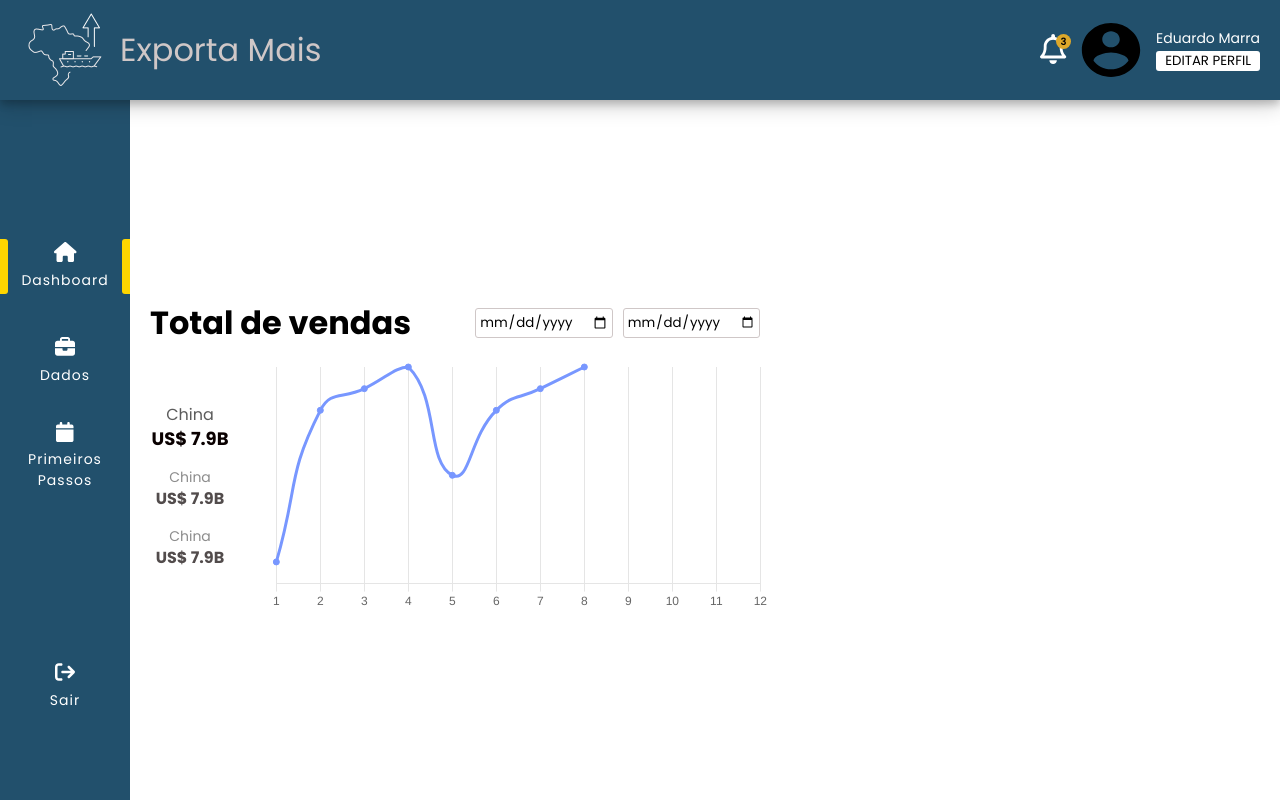
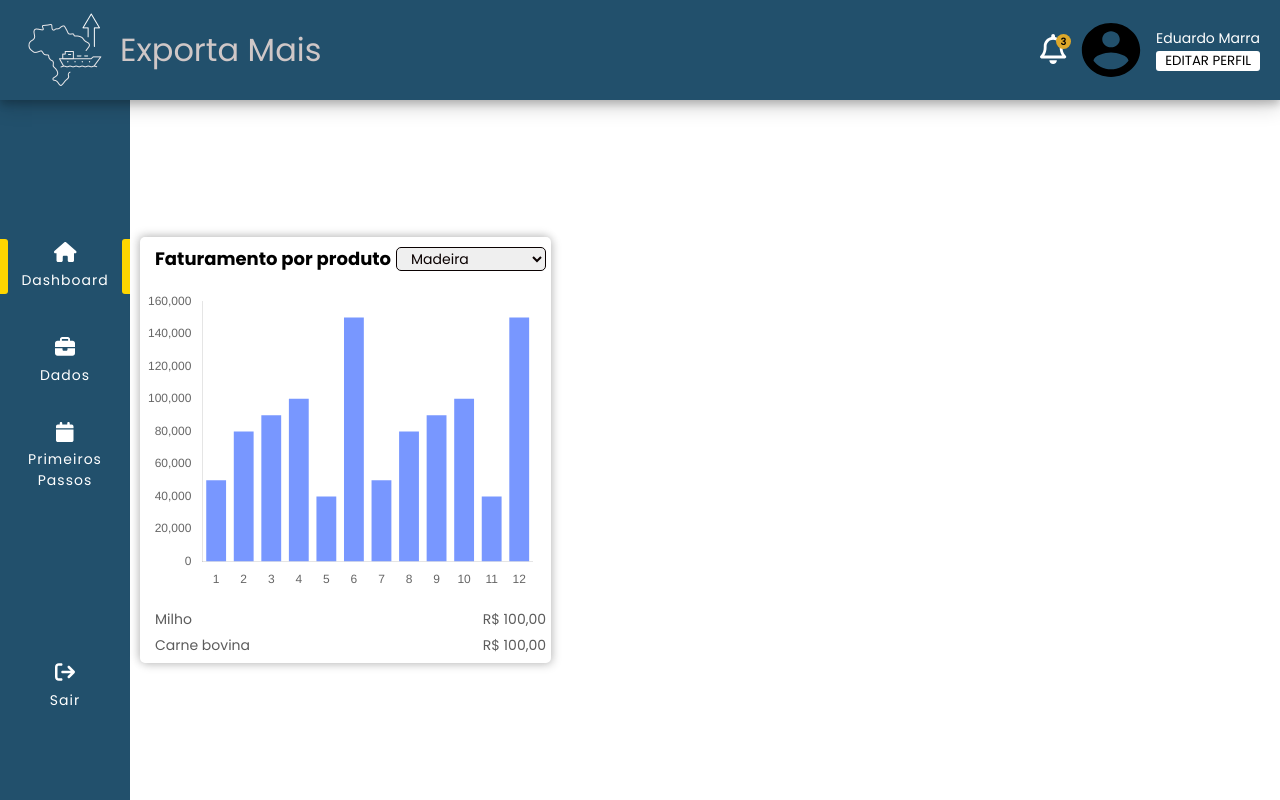
Before and after one commit to Eduardomarra/exportaMaisBr, an Angular app: page /steps in a window 1280 px wide. Built offline with nearby package versions, Linux system fonts and the light colour scheme.

Commit message:
per-product component

```diff
--- a/src/app/features/dashboard/components/per-product/per-product.component.html
+++ b/src/app/features/dashboard/components/per-product/per-product.component.html
@@ -1,6 +1,26 @@
-<div>
-  <div>
+<div class="container shadow-container">
+  <div class="title">
     <h2>Faturamento por produto</h2>
-    <canvas id="piechart" width="440" height="340"></canvas>
+    <select id="">
+      <option value="madeira" selected>Madeira</option>
+      <option value="milho">Milho</option>
+      <option value="ferro">Ferro</option>
+      <option value="acucar">Açúcar</option>
+    </select>
+  </div>
+  <div class="chart-pie">
+    <div class="grafic-product">
+      <canvas id="piechart" width="440" height="340"></canvas>
+    </div>
+    <div class="products">
+      <div class="card-product">
+        <span>Milho</span>
+        <span>R$ 100,00</span>
+      </div>
+      <div class="card-product">
+        <span>Carne bovina</span>
+        <span>R$ 100,00</span>
+      </div>
+    </div>
   </div>
 </div>
--- a/src/app/features/dashboard/components/per-product/per-product.component.scss
+++ b/src/app/features/dashboard/components/per-product/per-product.component.scss
@@ -1,3 +1,71 @@
-.jqx-chart-title-text {
-  color: red;
+.container {
+  display: flex;
+  align-items: flex-start;
+  justify-content: center;
+  flex-direction: column;
+  gap: 2rem;
+  padding: 1rem 0.5rem;
+  min-width: 30rem;
+  min-height: 30rem;
+
+  .title {
+    display: flex;
+    align-items: center;
+    justify-content: space-between;
+    gap: 0.5rem;
+    width: 100%;
+
+    h2 {
+      font-size: var(--fontSize-large);
+      line-height: var(--line-large);
+      padding-left: 1rem;
+    }
+
+    select {
+      width: 15rem;
+      padding: 0rem 1rem;
+      border: 1px solid var(--black);
+      border-radius: 5px;
+      outline: none;
+      font-size: var(--fontSize-small);
+      line-height: var(--line-small);
+      color: var(--black);
+    }
+  }
+
+  .chart-pie {
+    display: flex;
+    align-items: flex-start;
+    justify-content: flex-start;
+    flex-direction: column;
+    width: 100%;
+
+    .grafic-product {
+      height: 30rem;
+    }
+
+    .products {
+      display: flex;
+      align-items: center;
+      flex-direction: column;
+      gap: 1rem;
+      width: 100%;
+      padding-left: 1rem;
+      margin-top: 2rem;
+
+      .card-product {
+        display: flex;
+        align-items: center;
+        justify-content: space-between;
+        gap: 1rem;
+        width: 100%;
+
+        span {
+          font-size: var(--fontSize-small);
+          line-height: var(--line-small);
+          color: var(--gray-300);
+        }
+      }
+    }
+  }
 }
--- a/src/app/features/dashboard/components/per-product/per-product.component.ts
+++ b/src/app/features/dashboard/components/per-product/per-product.component.ts
@@ -33,9 +33,22 @@ export class PerProductComponent implements OnInit {
         ],
       },
       options: {
+        plugins: {
+          legend: {
+            display: false,
+          },
+        },
         scales: {
           y: {
             beginAtZero: true,
+            grid: {
+              display: false,
+            },
+          },
+          x: {
+            grid: {
+              display: false,
+            },
           },
         },
       },
--- a/src/app/features/dashboard/components/total-sale/total-sale.component.html
+++ b/src/app/features/dashboard/components/total-sale/total-sale.component.html
@@ -1,4 +1,4 @@
-<div class="container">
+<div class="container shadow-container">
   <div class="title">
     <h2>Total de vendas</h2>
     <div class="input-date">
--- a/src/app/features/dashboard/components/total-sale/total-sale.component.scss
+++ b/src/app/features/dashboard/components/total-sale/total-sale.component.scss
@@ -15,6 +15,7 @@
 
     h2 {
       font-size: var(--fontSize-xxlarge);
+      line-height: var(--line-xxlarge);
     }
 
     .input-date {
--- a/src/app/features/dashboard/dashboard.component.html
+++ b/src/app/features/dashboard/dashboard.component.html
@@ -2,8 +2,9 @@
 <div class="container">
   <app-sidebar></app-sidebar>
   <div>
+    <app-per-product></app-per-product>
+    <!--
     <app-total-sale></app-total-sale>
-    <!--<app-per-product></app-per-product>
     <app-percent-sale></app-percent-sale>
     <app-ranking></app-ranking>-->
   </div>
--- a/src/styles.scss
+++ b/src/styles.scss
@@ -69,3 +69,7 @@ button {
 li {
   list-style: none;
 }
+.shadow-container {
+  border-radius: 5px;
+  box-shadow: 2px 2px 10px #0000002e, -2px -2px 10px #0000002e;
+}
```
